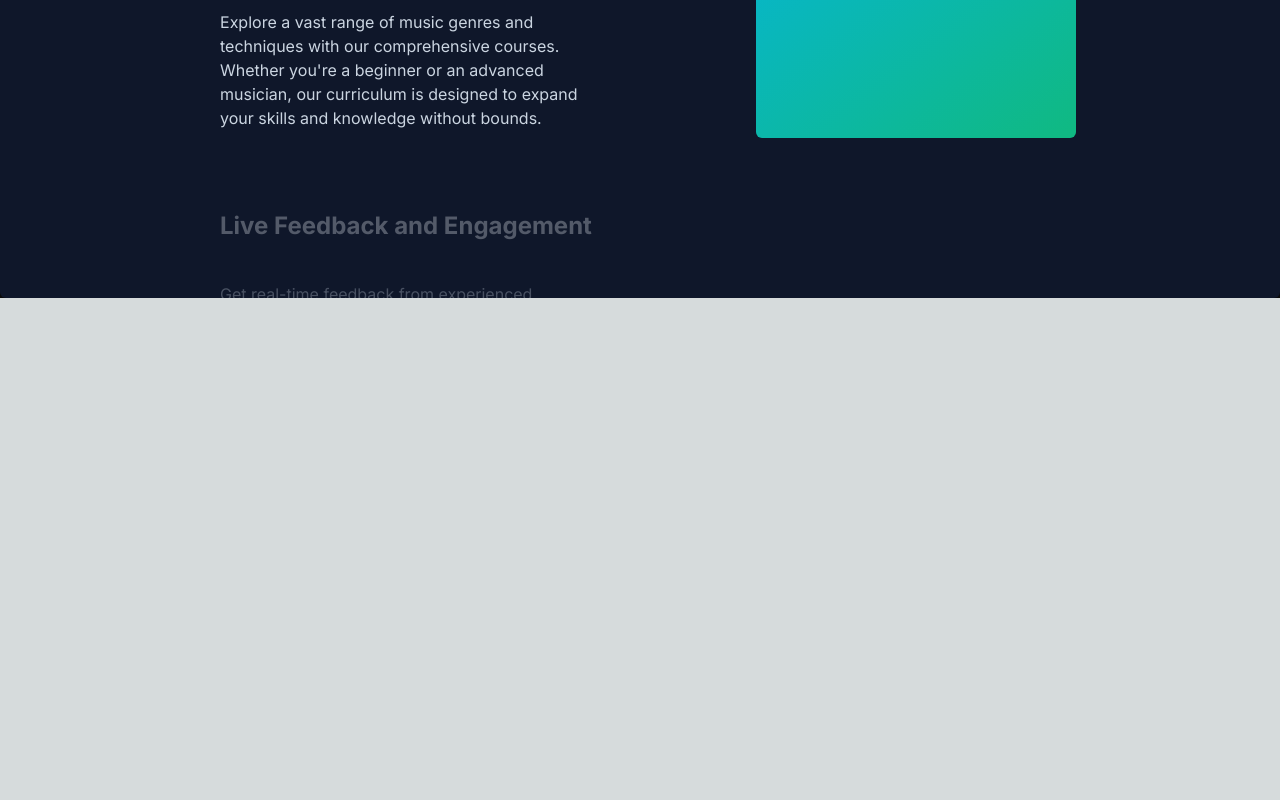
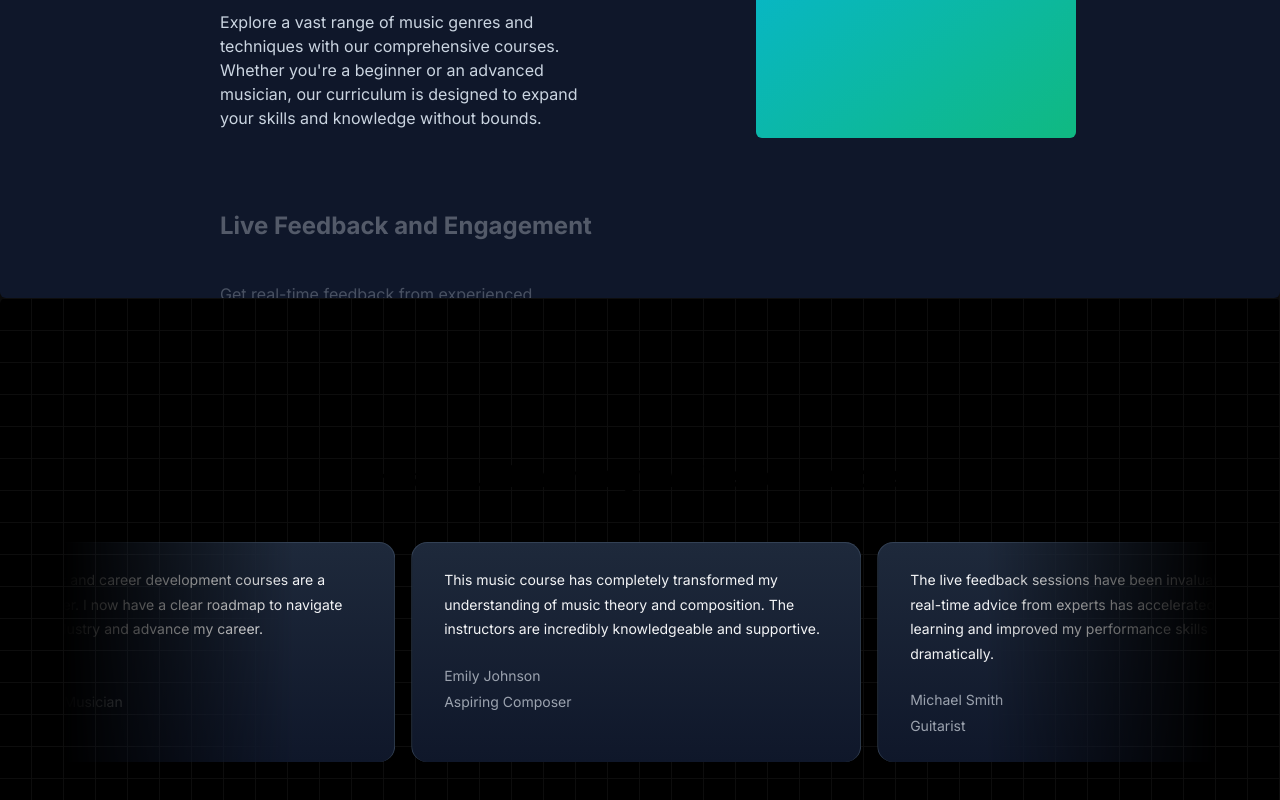
Before and after one commit to desaiumesh/musicapp, a Next.js app: page / in a window 1280 px wide. Shown: the part 1510-2310 px from the top of the page. Before the commit the page ends 1808 px from the top, so only its background shows below. Built offline with nearby package versions, Linux system fonts and the light colour scheme.

Commit message:
Add testomonial moving cards

```diff
--- a/package.json
+++ b/package.json
@@ -11,6 +11,7 @@
   "dependencies": {
     "clsx": "^2.1.1",
     "framer-motion": "^11.2.9",
+    "mini-svg-data-uri": "^1.4.4",
     "next": "14.2.3",
     "react": "^18",
     "react-dom": "^18",
--- a/src/app/page.tsx
+++ b/src/app/page.tsx
@@ -2,6 +2,7 @@
 import Image from "next/image";
 import FeaturedCourses from "../components/FeaturedCourses";
 import WhyChooseUs from "../components/WhyChooseUs";
+import TestimonialCard from "@/components/TestimonialCard";
 
 export default function Home() {
   return (
@@ -9,6 +10,7 @@
     <HeroSection/>
     <FeaturedCourses/>
     <WhyChooseUs />
+    <TestimonialCard/>
    </main>
   );
 }
--- /dev/null
+++ b/src/components/TestimonialCard.tsx
@@ -0,0 +1,77 @@
+"use client";
+
+import React, { useEffect, useState } from "react";
+import { InfiniteMovingCards } from "./ui/infinite-moving-cards";
+
+const testimonials = [
+    {
+        "quote": "This music course has completely transformed my understanding of music theory and composition. The instructors are incredibly knowledgeable and supportive.",
+        "name": "Emily Johnson",
+        "title": "Aspiring Composer"
+    },
+    {
+        "quote": "The live feedback sessions have been invaluable. Getting real-time advice from experts has accelerated my learning and improved my performance skills dramatically.",
+        "name": "Michael Smith",
+        "title": "Guitarist"
+    },
+    {
+        "quote": "I love the range of courses offered. From instrument training to music production, I have been able to explore different aspects of music that I never thought I could.",
+        "name": "Sarah Brown",
+        "title": "Music Enthusiast"
+    },
+    {
+        "quote": "The practical lessons are top-notch. The step-by-step guidance has helped me master my instrument and boosted my confidence in playing.",
+        "name": "James Lee",
+        "title": "Pianist"
+    },
+    {
+        "quote": "These courses have given me a deep appreciation for the historical and cultural context of music. It’s fascinating to learn how different genres evolved over time.",
+        "name": "Anna White",
+        "title": "Music History Buff"
+    },
+    {
+        "quote": "The vocal training sessions have significantly improved my singing technique. The exercises and tips provided are practical and easy to follow.",
+        "name": "David Martinez",
+        "title": "Vocalist"
+    },
+    {
+        "quote": "The music production course opened my eyes to new possibilities. I can now create and edit music with confidence using the latest technology.",
+        "name": "Laura Wilson",
+        "title": "Aspiring Music Producer"
+    },
+    {
+        "quote": "The instructors are not only knowledgeable but also passionate about music. Their enthusiasm is contagious and makes the learning process enjoyable.",
+        "name": "Chris Taylor",
+        "title": "Band Member"
+    },
+    {
+        "quote": "I’ve learned so much about songwriting and composition. The tips and techniques shared by the experts have helped me write better songs.",
+        "name": "Sophia Harris",
+        "title": "Songwriter"
+    },
+    {
+        "quote": "The business and career development courses are a game-changer. I now have a clear roadmap to navigate the music industry and advance my career.",
+        "name": "Daniel Kim",
+        "title": "Professional Musician"
+    }
+];
+
+
+function TestimonialCard() {
+    return (
+        <div className="h-[40rem] rounded-md flex flex-col antialiased bg-white dark:bg-black dark:bg-grid-white/[0.05] items-center justify-center relative overflow-hidden">
+
+            <div className="flex justify-center w-full overflow-hidden px-4 sm:px-6 lg:px-8">
+                <h2 className="text-3xl font-bold text-center mb-8 z-10">Hear our Harmony: Voices of succes</h2>
+            </div>
+            <div className="w-full max-w-6xl">
+                <InfiniteMovingCards
+                    items={testimonials}
+                    direction="right"
+                    speed="slow" />
+            </div>
+        </div>
+    )
+}
+
+export default TestimonialCard
--- /dev/null
+++ b/src/components/ui/infinite-moving-cards.tsx
@@ -0,0 +1,121 @@
+"use client";
+
+import { cn } from "@/utils/cn";
+import React, { useEffect, useState } from "react";
+
+export const InfiniteMovingCards = ({
+  items,
+  direction = "left",
+  speed = "fast",
+  pauseOnHover = true,
+  className,
+}: {
+  items: {
+    quote: string;
+    name: string;
+    title: string;
+  }[];
+  direction?: "left" | "right";
+  speed?: "fast" | "normal" | "slow";
+  pauseOnHover?: boolean;
+  className?: string;
+}) => {
+  const containerRef = React.useRef<HTMLDivElement>(null);
+  const scrollerRef = React.useRef<HTMLUListElement>(null);
+
+  useEffect(() => {
+    addAnimation();
+  }, []);
+  const [start, setStart] = useState(false);
+  function addAnimation() {
+    if (containerRef.current && scrollerRef.current) {
+      const scrollerContent = Array.from(scrollerRef.current.children);
+
+      scrollerContent.forEach((item) => {
+        const duplicatedItem = item.cloneNode(true);
+        if (scrollerRef.current) {
+          scrollerRef.current.appendChild(duplicatedItem);
+        }
+      });
+
+      getDirection();
+      getSpeed();
+      setStart(true);
+    }
+  }
+  const getDirection = () => {
+    if (containerRef.current) {
+      if (direction === "left") {
+        containerRef.current.style.setProperty(
+          "--animation-direction",
+          "forwards"
+        );
+      } else {
+        containerRef.current.style.setProperty(
+          "--animation-direction",
+          "reverse"
+        );
+      }
+    }
+  };
+  const getSpeed = () => {
+    if (containerRef.current) {
+      if (speed === "fast") {
+        containerRef.current.style.setProperty("--animation-duration", "20s");
+      } else if (speed === "normal") {
+        containerRef.current.style.setProperty("--animation-duration", "40s");
+      } else {
+        containerRef.current.style.setProperty("--animation-duration", "80s");
+      }
+    }
+  };
+  return (
+    <div
+      ref={containerRef}
+      className={cn(
+        "scroller relative z-20  max-w-7xl overflow-hidden  [mask-image:linear-gradient(to_right,transparent,white_20%,white_80%,transparent)]",
+        className
+      )}
+    >
+      <ul
+        ref={scrollerRef}
+        className={cn(
+          " flex min-w-full shrink-0 gap-4 py-4 w-max flex-nowrap",
+          start && "animate-scroll ",
+          pauseOnHover && "hover:[animation-play-state:paused]"
+        )}
+      >
+        {items.map((item, idx) => (
+          <li
+            className="w-[350px] max-w-full relative rounded-2xl border border-b-0 flex-shrink-0 border-slate-700 px-8 py-6 md:w-[450px]"
+            style={{
+              background:
+                "linear-gradient(180deg, var(--slate-800), var(--slate-900)",
+            }}
+            key={item.name}
+          >
+            <blockquote>
+              <div
+                aria-hidden="true"
+                className="user-select-none -z-1 pointer-events-none absolute -left-0.5 -top-0.5 h-[calc(100%_+_4px)] w-[calc(100%_+_4px)]"
+              ></div>
+              <span className=" relative z-20 text-sm leading-[1.6] text-gray-100 font-normal">
+                {item.quote}
+              </span>
+              <div className="relative z-20 mt-6 flex flex-row items-center">
+                <span className="flex flex-col gap-1">
+                  <span className=" text-sm leading-[1.6] text-gray-400 font-normal">
+                    {item.name}
+                  </span>
+                  <span className=" text-sm leading-[1.6] text-gray-400 font-normal">
+                    {item.title}
+                  </span>
+                </span>
+              </div>
+            </blockquote>
+          </li>
+        ))}
+      </ul>
+    </div>
+  );
+};
--- a/tailwind.config.ts
+++ b/tailwind.config.ts
@@ -1,3 +1,4 @@
+const svgToDataUri = require("mini-svg-data-uri");
 const defaultTheme = require("tailwindcss/defaultTheme");
 const colors = require("tailwindcss/colors");
 const {
@@ -12,11 +13,12 @@
     "./src/components/**/*.{js,ts,jsx,tsx,mdx}",
     "./src/app/**/*.{js,ts,jsx,tsx,mdx}",
   ],
-  darkMode : 'class',
+  darkMode: 'class',
   theme: {
     extend: {
       animation: {
         spotlight: "spotlight 2s ease .75s 1 forwards",
+        scroll: "scroll var(--animation-duration, 40s) var(--animation-direction, forwards) linear infinite",
       },
       backgroundImage: {
         "gradient-radial": "radial-gradient(var(--tw-gradient-stops))",
@@ -34,11 +36,16 @@
             transform: "translate(-50%,-40%) scale(1)",
           },
         },
+        scroll: {
+          to: {
+            transform: "translate(calc(-50% - 0.5rem))",
+          },
+        },
       },
     },
   },
   plugins: [
-    addVariablesForColors,
+    addVariablesForColors, addSvgPatterns,
   ],
 };
 
@@ -47,10 +54,32 @@
   let newVars = Object.fromEntries(
     Object.entries(allColors).map(([key, val]) => [`--${key}`, val])
   );
-
   addBase({
     ":root": newVars,
   });
 }
 
+function addSvgPatterns({ matchUtilities, theme }: any) {
+      matchUtilities(
+        {
+          "bg-grid": (value: any) => ({
+            backgroundImage: `url("${svgToDataUri(
+              `<svg xmlns="http://www.w3.org/2000/svg" viewBox="0 0 32 32" width="32" height="32" fill="none" stroke="${value}"><path d="M0 .5H31.5V32"/></svg>`
+            )}")`,
+          }),
+          "bg-grid-small": (value: any) => ({
+            backgroundImage: `url("${svgToDataUri(
+              `<svg xmlns="http://www.w3.org/2000/svg" viewBox="0 0 32 32" width="8" height="8" fill="none" stroke="${value}"><path d="M0 .5H31.5V32"/></svg>`
+            )}")`,
+          }),
+          "bg-dot": (value: any) => ({
+            backgroundImage: `url("${svgToDataUri(
+              `<svg xmlns="http://www.w3.org/2000/svg" viewBox="0 0 32 32" width="16" height="16" fill="none"><circle fill="${value}" id="pattern-circle" cx="10" cy="10" r="1.6257413380501518"></circle></svg>`
+            )}")`,
+          }),
+        },
+        { values: flattenColorPalette(theme("backgroundColor")), type: "color" }
+      );
+    };
+
 export default config;
```
Also changed, not shown: 1 other file (tests, documents, lock files or other folders).
